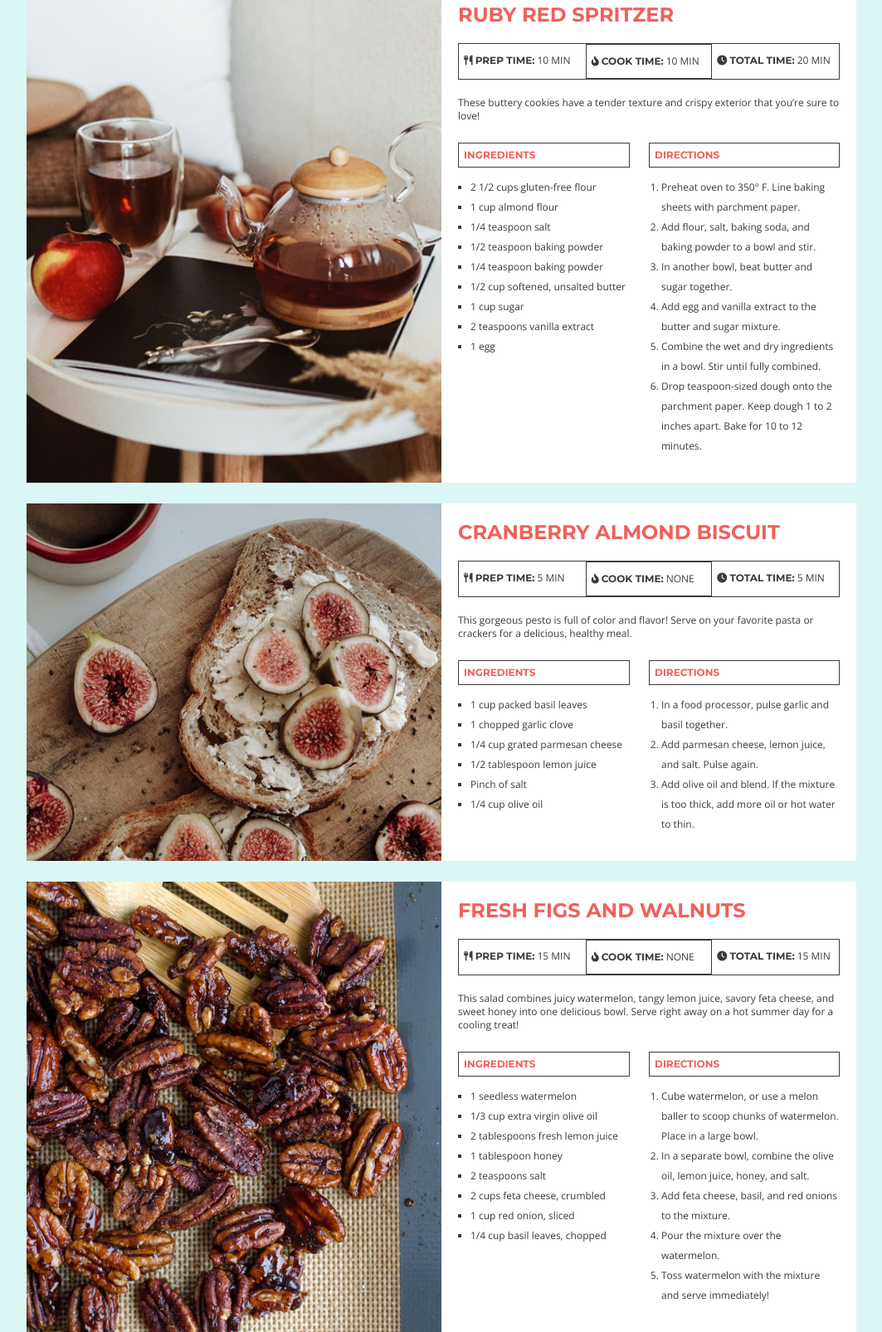
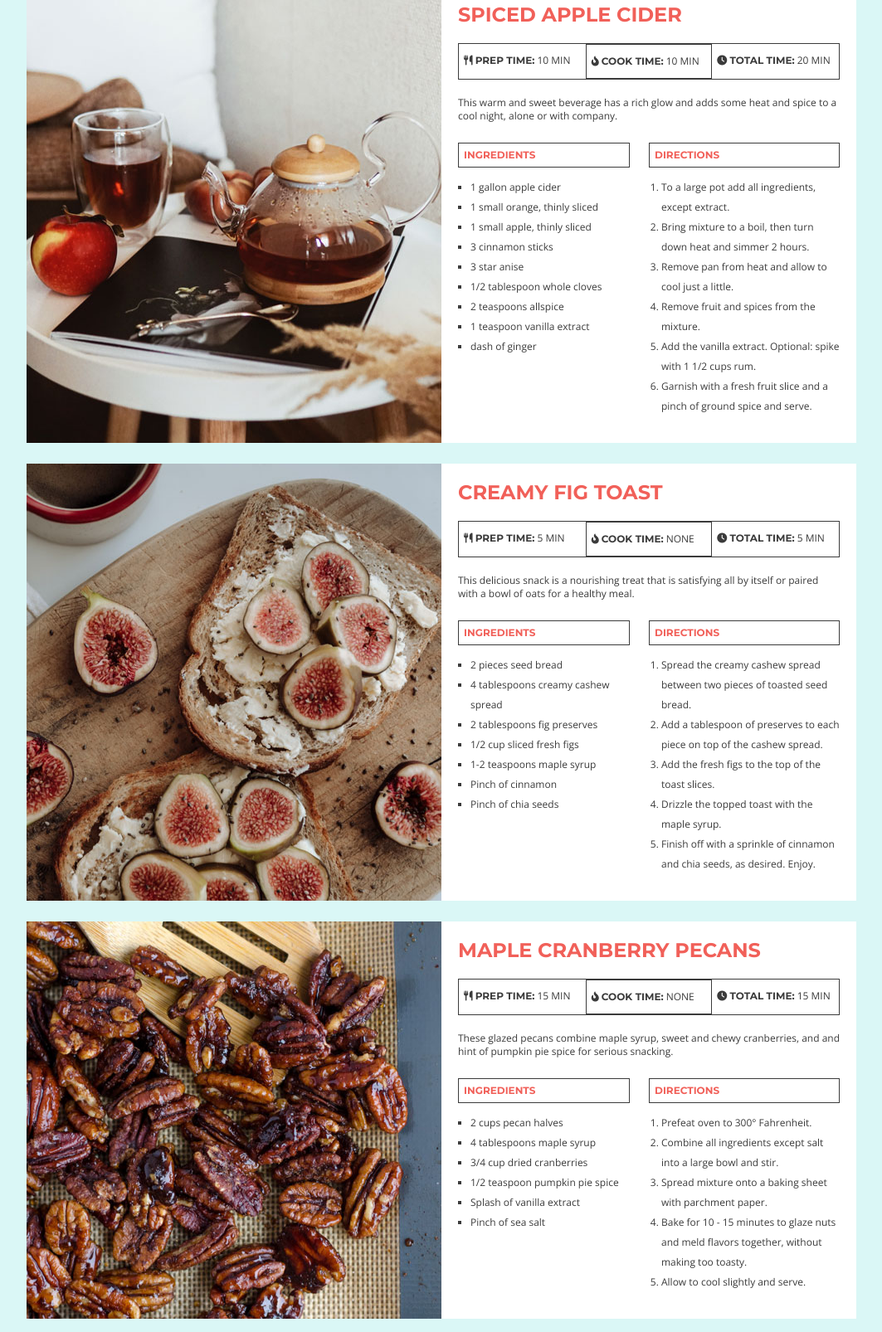
Before and after one commit to labmandala/autumn-recipe-cards, a plain HTML site: page index.html in a window 1280 px wide. Shown: the part 170-1776 px from the top of the page at 83% size, without its empty margins (108-1171 px from the left). Drawn offline with nearby package versions, Linux system fonts and the light colour scheme.

Commit message:
Add content to recipe cards.

```diff
--- a/index.html
+++ b/index.html
@@ -19,7 +19,7 @@
             <article id="cookies" class="card container">
                 <div class="image"></div>
                 <div class="recipe">
-                    <h2>Ruby Red Spritzer</h2>
+                    <h2>Spiced Apple Cider</h2>
                     <div class="time">
                         <div class="prep">
                             <i class="fas fa-utensils" alt="prep time"></i>  <p class="time-details"><strong>Prep Time:</strong> 10 Min</p>
@@ -31,33 +31,32 @@
                             <i class="fas fa-clock" alt="total time"></i>  <p class="time-details"><strong>Total Time:</strong> 20 Min</p>
                         </div>
                     </div>
-                    <p class="description">These buttery cookies have a tender texture and crispy exterior that you’re
-                        sure to love!</p>
+                    <p class="description">This warm and sweet beverage has a rich glow and adds some heat and spice
+                        to a cool night, alone or with company.</p>
                     <div class="columns">
                         <section class="ingredients">
                             <h3>Ingredients</h3>
                             <ul>
-                                <li>2 1/2 cups gluten-free flour</li>
-                                <li>1 cup almond flour</li>
-                                <li>1/4 teaspoon salt</li>
-                                <li>1/2 teaspoon baking powder</li>
-                                <li>1/4 teaspoon baking powder</li>
-                                <li>1/2 cup softened, unsalted butter</li>
-                                <li>1 cup sugar</li>
-                                <li>2 teaspoons vanilla extract</li>
-                                <li>1 egg</li>
+                                <li>1 gallon apple cider</li>
+                                <li>1 small orange, thinly sliced</li>
+                                <li>1 small apple, thinly sliced</li>
+                                <li>3 cinnamon sticks</li>
+                                <li>3 star anise</li>
+                                <li>1/2 tablespoon whole cloves</li>
+                                <li>2 teaspoons allspice</li>
+                                <li>1 teaspoon vanilla extract</li>
+                                <li>dash of ginger</li>
                             </ul>
                         </section>
                         <section class="directions">
                             <h3>Directions</h3>
                             <ol>
-                                <li>Preheat oven to 350&deg; F. Line baking sheets with parchment paper.</li>
-                                <li>Add flour, salt, baking soda, and baking powder to a bowl and stir.</li>
-                                <li>In another bowl, beat butter and sugar together.</li>
-                                <li>Add egg and vanilla extract to the butter and sugar mixture.</li>
-                                <li>Combine the wet and dry ingredients in a bowl. Stir until fully combined.</li>
-                                <li>Drop teaspoon-sized dough onto the parchment paper. Keep dough 1 to 2 inches apart.
-                                    Bake for 10 to 12 minutes.</li>
+                                <li>To a large pot add all ingredients, except extract.</li>
+                                <li>Bring mixture to a boil, then turn down heat and simmer 2 hours.</li>
+                                <li>Remove pan from heat and allow to cool just a little.</li>
+                                <li>Remove fruit and spices from the mixture.</li>
+                                <li>Add the vanilla extract. Optional: spike with 1 1/2 cups rum.</li>
+                                <li>Garnish with a fresh fruit slice and a pinch of ground spice and serve.</li>
                             </ol>
                         </section>
                     </div>
@@ -67,7 +66,7 @@
             <article id="pesto" class="card container">
                 <div class="image"></div>
                 <div class="recipe">
-                    <h2>Cranberry Almond Biscuit</h2>
+                    <h2>Creamy Fig Toast</h2>
                     <div class="time">
                         <div class="prep">
                             <i class="fas fa-utensils" alt="prep time"></i>  <p class="time-details"><strong>Prep Time:</strong> 5 Min</p>
@@ -79,27 +78,29 @@
                             <i class="fas fa-clock" alt="total time"></i>  <p class="time-details"><strong>Total Time:</strong> 5 Min</p>
                         </div>
                     </div>
-                    <p class="description">This gorgeous pesto is full of color and flavor! Serve on your favorite pasta
-                        or crackers for a delicious, healthy meal.</p>
+                    <p class="description">This delicious snack is a nourishing treat that is satisfying all
+                        by itself or paired with a bowl of oats for a healthy meal.</p>
                     <div class="columns">
                         <section class="ingredients">
                             <h3>Ingredients</h3>
                             <ul>
-                                <li>1 cup packed basil leaves</li>
-                                <li>1 chopped garlic clove</li>
-                                <li>1/4 cup grated parmesan cheese</li>
-                                <li>1/2 tablespoon lemon juice</li>
-                                <li>Pinch of salt</li>
-                                <li>1/4 cup olive oil</li>
+                                <li>2 pieces seed bread</li>
+                                <li>4 tablespoons creamy cashew spread</li>
+                                <li>2 tablespoons fig preserves</li>
+                                <li>1/2 cup sliced fresh figs</li>
+                                <li>1-2 teaspoons maple syrup</li>
+                                <li>Pinch of cinnamon</li>
+                                <li>Pinch of chia seeds</li>
                             </ul>
                         </section>
                         <section class="directions">
                             <h3>Directions</h3>
                             <ol>
-                                <li>In a food processor, pulse garlic and basil together.</li>
-                                <li>Add parmesan cheese, lemon juice, and salt. Pulse again.</li>
-                                <li>Add olive oil and blend. If the mixture is too thick, add more oil or hot water to
-                                    thin.</li>
+                                <li>Spread the creamy cashew spread between two pieces of toasted seed bread.</li>
+                                <li>Add a tablespoon of preserves to each piece on top of the cashew spread.</li>
+                                <li>Add the fresh figs to the top of the toast slices.</li>
+                                <li>Drizzle the topped toast with the maple syrup.</li>
+                                <li>Finish off with a sprinkle of cinnamon and chia seeds, as desired. Enjoy.</li>
                             </ol>
                         </section>
                     </div>
@@ -109,7 +110,7 @@
             <article id="salad" class="card container">
                 <div class="image"></div>
                 <div class="recipe">
-                    <h2>Fresh Figs and Walnuts</h2>
+                    <h2>Maple Cranberry Pecans</h2>
                     <div class="time">
                         <div class="prep">
                             <i class="fas fa-utensils" alt="prep time"></i>  <p class="time-details"><strong>Prep Time:</strong> 15 Min</p>
@@ -121,32 +122,29 @@
                             <i class="fas fa-clock" alt="total time"></i>  <p class="time-details"><strong>Total Time:</strong> 15 Min</p>
                         </div>
                     </div>
-                    <p class="description">This salad combines juicy watermelon, tangy lemon juice, savory feta cheese,
-                        and sweet honey into one delicious bowl. Serve right away on a hot summer day for a cooling
-                        treat!</p>
+                    <p class="description">These glazed pecans combine maple syrup, sweet and chewy cranberries, and
+                        and hint of pumpkin pie spice for serious snacking.</p>
                     <div class="columns">
                         <section class="ingredients">
                             <h3>Ingredients</h3>
                             <ul>
-                                <li>1 seedless watermelon</li>
-                                <li>1/3 cup extra virgin olive oil</li>
-                                <li>2 tablespoons fresh lemon juice</li>
-                                <li>1 tablespoon honey</li>
-                                <li>2 teaspoons salt</li>
-                                <li>2 cups feta cheese, crumbled</li>
-                                <li>1 cup red onion, sliced</li>
-                                <li>1/4 cup basil leaves, chopped</li>
+                                <li>2 cups pecan halves</li>
+                                <li>4 tablespoons maple syrup</li>
+                                <li>3/4 cup dried cranberries</li>
+                                <li>1/2 teaspoon pumpkin pie spice</li>
+                                <li>Splash of vanilla extract</li>
+                                <li>Pinch of sea salt</li>
                             </ul>
                         </section>
                         <section class="directions">
                             <h3>Directions</h3>
                             <ol>
-                                <li>Cube watermelon, or use a melon baller to scoop chunks of watermelon. Place in a
-                                    large bowl.</li>
-                                <li>In a separate bowl, combine the olive oil, lemon juice, honey, and salt.</li>
-                                <li>Add feta cheese, basil, and red onions to the mixture.</li>
-                                <li>Pour the mixture over the watermelon.</li>
-                                <li>Toss watermelon with the mixture and serve immediately!</li>
+                                <li>Prefeat oven to 300&deg; Fahrenheit.</li>
+                                <li>Combine all ingredients except salt into a large bowl and stir.</li>
+                                <li>Spread mixture onto a baking sheet with parchment paper.</li>
+                                <li>Bake for 10 - 15 minutes to glaze nuts and meld flavors together, without
+                                    making too toasty.</li>
+                                <li>Allow to cool slightly and serve.</li>
                             </ol>
                         </section>
                     </div>
```
